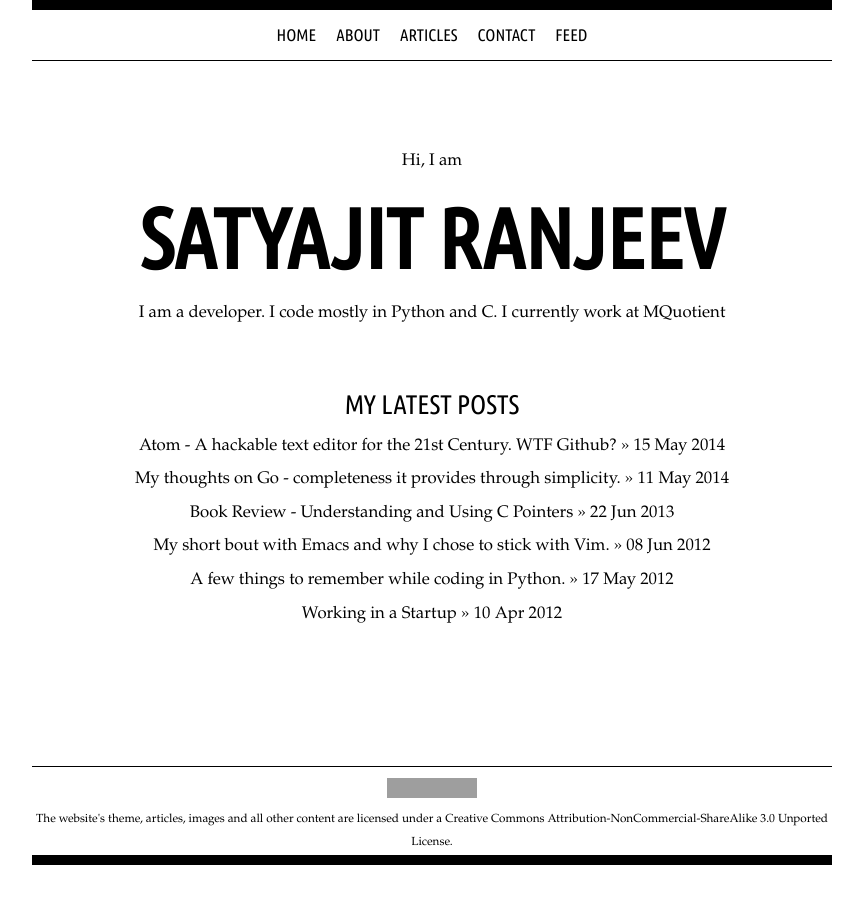
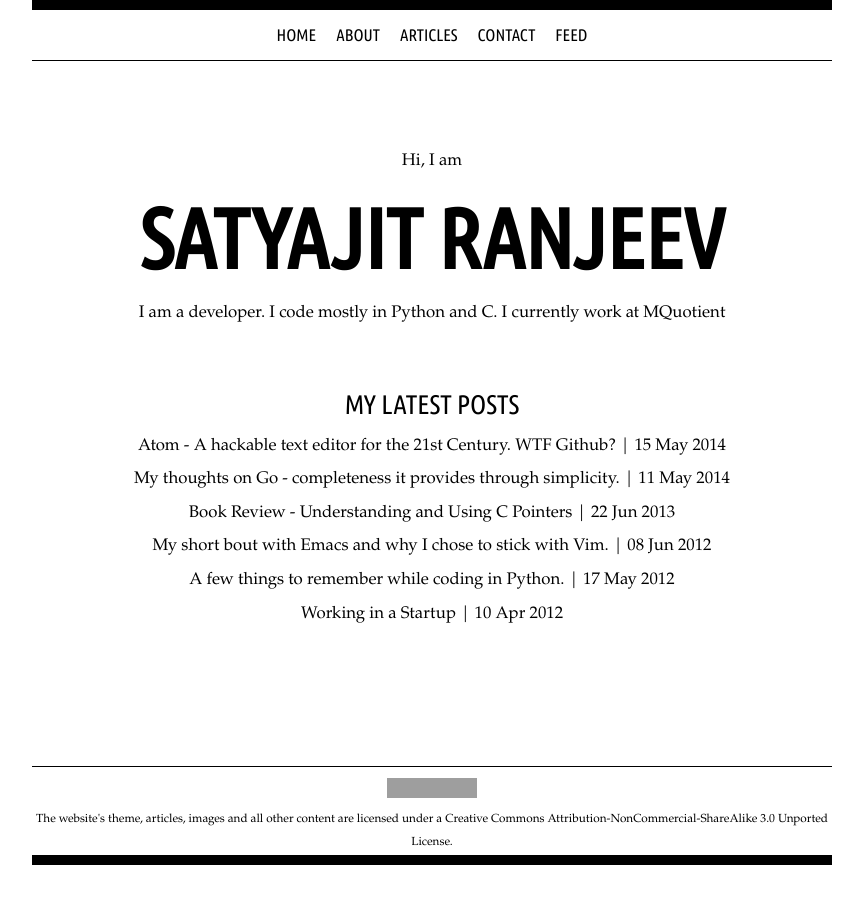
Before and after one commit to satran/satran.github.io, a Jekyll site: the page built from index.html, in a window 1280 px wide. Shown: the whole page, without its empty margins (208-1071 px from the left). Built offline with Jekyll 4.4.1, drawn with Linux system fonts in a browser that asks for light colours; some web fonts are replaced; grey boxes are pictures that could not be loaded.

Commit message:
Minor tweaks in css.

```diff
--- a/css/base.css
+++ b/css/base.css
@@ -29,7 +29,7 @@ pre{
 	padding: 1em;
 }
 .title {
-	font-size: 2.6em;
+	font-size: 218%;
 	font-weight: normal;
 	text-align: center;
 	margin: 0;
--- a/index.html
+++ b/index.html
@@ -14,7 +14,7 @@ title: Satyajit Ranjeev
         <div class="title"><a href="/articles/">My Latest Posts</a></div>
         <ul>
             {% for post in site.posts limit:6 %}
-            <li><a href="{{ post.url }}">{{ post.title }} &raquo; {{ post.date | date_to_string }}</a></li>
+            <li><a href="{{ post.url }}">{{ post.title }} | {{ post.date | date_to_string }}</a></li>
             {% endfor %}
         </ul>
     </div><!-- #container -->
```
